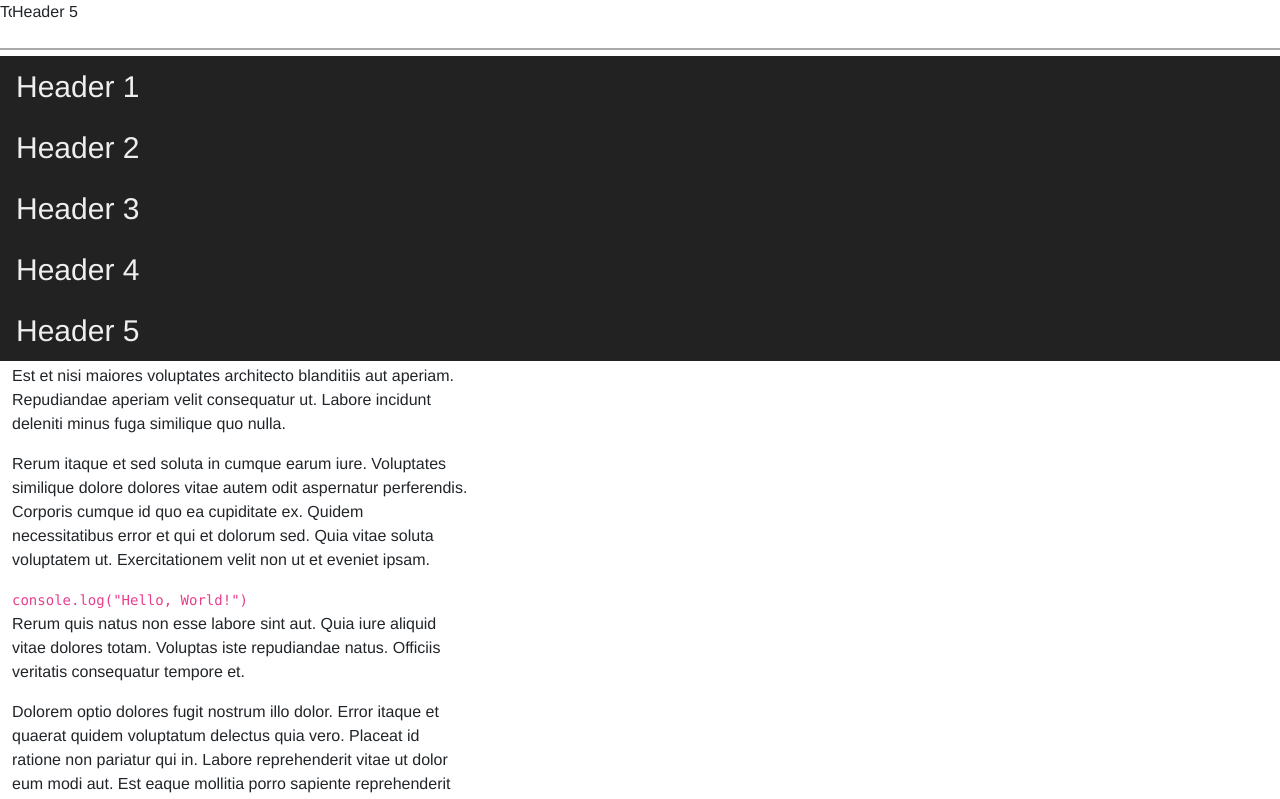
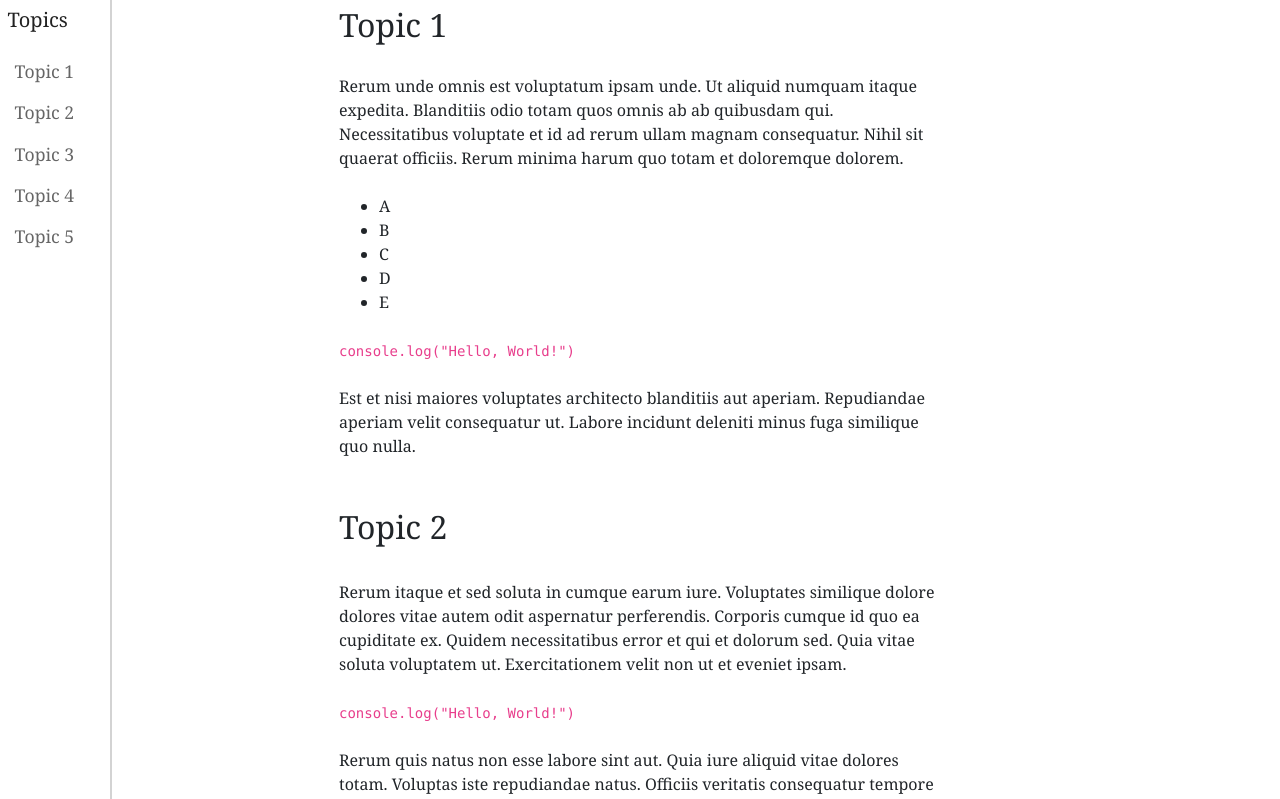
Before and after one commit to jameshbush/free_code_camp, a React (Create React App) app: page /00_responsive_web_design/03_technical_documentation in a window 1280 px wide. Shown: the top 799 px of the page. Built offline with nearby package versions, Linux system fonts and the light colour scheme.

Commit message:
Fixes React-ified technical documentation page

```diff
--- a/src/00_responsive_web_design/03_technical_documentation/TechnicalDocumentation.tsx
+++ b/src/00_responsive_web_design/03_technical_documentation/TechnicalDocumentation.tsx
@@ -1,31 +1,40 @@
 import React from "react";
+import { initializeTestRunner } from "../../utils/scripts/injectFCCTests";
 import "./styles.scss";
 
-function TechnicalDocumentation(props: any, state: any) {
+class TechnicalDocumentation extends React.Component {
+  componentDidMount = () => initializeTestRunner("technical-docs-page", "run");
+
+  render() {
     return (
-    <div>
-      <h1>Technical Documentation</h1>
+      <div className="flex-container">
+        <p id="test-info">(Page width must be {">"} 865px for tests to pass)</p>
+
+        <div id="Topic_0"></div>
         <nav id="navbar">
-        <header>Topic</header>
-        <a href="#Header_1" className="nav-link">
-          Header 1
+          <header>
+            <h5>Topics</h5>
+          </header>
+          <a href="#Topic_1" className="nav-link">
+            Topic 1
           </a>
-        <a href="#Header_2" className="nav-link">
-          Header 2
+          <a href="#Topic_2" className="nav-link">
+            Topic 2
           </a>
-        <a href="#Header_3" className="nav-link">
-          Header 3
+          <a href="#Topic_3" className="nav-link">
+            Topic 3
           </a>
-        <a href="#Header_4" className="nav-link">
-          Header 4
+          <a href="#Topic_4" className="nav-link">
+            Topic 4
           </a>
-        <a href="#Header_5" className="nav-link">
-          Header 5
+          <a href="#Topic_5" className="nav-link">
+            Topic 5
           </a>
         </nav>
         <main id="main-doc">
-        <section id="Header_1" className="main-section">
-          <header>Header 1</header>
+          <section id="Topic_1" className="main-section">
+            <header className="sub-header">Topic 1</header>
+
             <p className="lorem-ipsum">
               Rerum unde omnis est voluptatum ipsam unde. Ut aliquid numquam
               itaque expedita. Blanditiis odio totam quos omnis ab ab quibusdam
@@ -47,13 +56,14 @@ function TechnicalDocumentation(props: any, state: any) {
               minus fuga similique quo nulla.
             </p>
           </section>
-        <section id="Header_2" className="main-section">
-          <header>Header 2</header>
+          <section id="Topic_2" className="main-section">
+            <header className="sub-header">Topic 2</header>
+
             <p className="lorem-ipsum">
               Rerum itaque et sed soluta in cumque earum iure. Voluptates
               similique dolore dolores vitae autem odit aspernatur perferendis.
-            Corporis cumque id quo ea cupiditate ex. Quidem necessitatibus error
-            et qui et dolorum sed. Quia vitae soluta voluptatem ut.
+              Corporis cumque id quo ea cupiditate ex. Quidem necessitatibus
+              error et qui et dolorum sed. Quia vitae soluta voluptatem ut.
               Exercitationem velit non ut et eveniet ipsam.
             </p>
             <code>console.log("Hello, World!")</code>
@@ -63,93 +73,97 @@ function TechnicalDocumentation(props: any, state: any) {
               consequatur tempore et.
             </p>
           </section>
-        <section id="Header_3" className="main-section">
-          <header>Header 3</header>
+          <section id="Topic_3" className="main-section">
+            <header className="sub-header">Topic 3</header>
+
             <p className="lorem-ipsum">
               Dolorem optio dolores fugit nostrum illo dolor. Error itaque et
-            quaerat quidem voluptatum delectus quia vero. Placeat id ratione non
-            pariatur qui in. Labore reprehenderit vitae ut dolor eum modi aut.
-            Est eaque mollitia porro sapiente reprehenderit voluptatem deleniti.
+              quaerat quidem voluptatum delectus quia vero. Placeat id ratione
+              non pariatur qui in. Labore reprehenderit vitae ut dolor eum modi
+              aut. Est eaque mollitia porro sapiente reprehenderit voluptatem
+              deleniti.
             </p>
             <code>console.log("Hello, World!")</code>
             <p className="lorem-ipsum">
-            Proin vitae mauris justo. Fusce ac elementum est. Donec mattis lacus
-            lacus, quis egestas leo scelerisque nec. Quisque blandit volutpat
-            tincidunt. Integer tincidunt condimentum sem, eget gravida velit
-            ullamcorper eget. Donec vel augue at sem aliquam vulputate.
-            Vestibulum at magna semper nibh placerat venenatis. Curabitur
-            ultricies diam ut euismod congue. Duis porttitor nulla eros, id
-            vehicula enim varius ut. Duis tristique interdum nisi eu finibus.
-            Etiam efficitur posuere augue nec aliquet.
+              Proin vitae mauris justo. Fusce ac elementum est. Donec mattis
+              lacus lacus, quis egestas leo scelerisque nec. Quisque blandit
+              volutpat tincidunt. Integer tincidunt condimentum sem, eget
+              gravida velit ullamcorper eget. Donec vel augue at sem aliquam
+              vulputate. Vestibulum at magna semper nibh placerat venenatis.
+              Curabitur ultricies diam ut euismod congue. Duis porttitor nulla
+              eros, id vehicula enim varius ut. Duis tristique interdum nisi eu
+              finibus. Etiam efficitur posuere augue nec aliquet.
             </p>
           </section>
-        <section id="Header_4" className="main-section">
-          <header>Header 4</header>
+          <section id="Topic_4" className="main-section">
+            <header className="sub-header">Topic 4</header>
+
             <p className="lorem-ipsum">
               Aliquam porttitor felis quis risus vehicula, ut tempor augue
               suscipit. Pellentesque sit amet ex a quam mollis ultrices.
-            Pellentesque tempor interdum mauris, ut fermentum lacus sagittis in.
-            In et sodales tortor, interdum aliquam elit. Cras vitae ligula ac
-            risus condimentum auctor vehicula eleifend neque. Praesent vulputate
-            leo id ante finibus tempus. In tempus mi eget neque varius mollis.
-            Mauris id lacus consequat, bibendum ipsum eget, faucibus magna.
-            Donec feugiat diam ut dolor tincidunt, id commodo erat efficitur.
-            Aliquam euismod pharetra eros, ut efficitur dolor pellentesque
-            tincidunt. Donec vitae libero et risus porta ornare vitae non ex.
-            Praesent nec dictum ligula. Nam fringilla rutrum placerat. Nam nibh
-            risus, vulputate eu tempor et, venenatis eget nulla. Quisque posuere
-            lacus et lectus consequat fermentum.
+              Pellentesque tempor interdum mauris, ut fermentum lacus sagittis
+              in. In et sodales tortor, interdum aliquam elit. Cras vitae ligula
+              ac risus condimentum auctor vehicula eleifend neque. Praesent
+              vulputate leo id ante finibus tempus. In tempus mi eget neque
+              varius mollis. Mauris id lacus consequat, bibendum ipsum eget,
+              faucibus magna. Donec feugiat diam ut dolor tincidunt, id commodo
+              erat efficitur. Aliquam euismod pharetra eros, ut efficitur dolor
+              pellentesque tincidunt. Donec vitae libero et risus porta ornare
+              vitae non ex. Praesent nec dictum ligula. Nam fringilla rutrum
+              placerat. Nam nibh risus, vulputate eu tempor et, venenatis eget
+              nulla. Quisque posuere lacus et lectus consequat fermentum.
             </p>
             <code>console.log("Hello, World!")</code>
             <p className="lorem-ipsum">
               Phasellus metus enim, sollicitudin vel faucibus vitae, ullamcorper
-            quis tellus. Fusce a lectus sed leo finibus mollis. Cras ante velit,
-            dapibus ac ultricies ut, ullamcorper id arcu. Nullam egestas
-            condimentum maximus. Nam ac auctor purus. Ut sodales orci aliquet,
-            laoreet quam id, tempus diam. Fusce eget libero vulputate nisi
-            hendrerit hendrerit. Ut rhoncus urna tellus, sit amet convallis
-            nulla mattis et. Cras accumsan faucibus nibh, id tincidunt arcu
-            laoreet vitae. Etiam sit amet dui eros. Nam eu ipsum nec tortor
-            rhoncus congue. Nullam dictum et tortor sed efficitur.
+              quis tellus. Fusce a lectus sed leo finibus mollis. Cras ante
+              velit, dapibus ac ultricies ut, ullamcorper id arcu. Nullam
+              egestas condimentum maximus. Nam ac auctor purus. Ut sodales orci
+              aliquet, laoreet quam id, tempus diam. Fusce eget libero vulputate
+              nisi hendrerit hendrerit. Ut rhoncus urna tellus, sit amet
+              convallis nulla mattis et. Cras accumsan faucibus nibh, id
+              tincidunt arcu laoreet vitae. Etiam sit amet dui eros. Nam eu
+              ipsum nec tortor rhoncus congue. Nullam dictum et tortor sed
+              efficitur.
             </p>
           </section>
-        <section id="Header_5" className="main-section">
-          <header>Header 5</header>
+          <section id="Topic_5" className="main-section">
+            <header className="sub-header">Topic 5</header>
+
             <p className="lorem-ipsum">
               Phasellus at tortor arcu. Nam lorem lectus, hendrerit vel vehicula
-            in, semper et neque. Donec urna magna, suscipit in mattis sit amet,
-            bibendum convallis risus. Curabitur ullamcorper tristique ligula.
-            Suspendisse sit amet arcu at metus venenatis euismod. Curabitur
-            interdum massa arcu, ac mollis lectus tincidunt tempus. Etiam vitae
-            sapien rutrum, sagittis elit id, ultricies justo. Nulla eget elit ut
-            purus porta egestas sit amet eget tortor. Aliquam ut tellus id eros
-            accumsan posuere.
+              in, semper et neque. Donec urna magna, suscipit in mattis sit
+              amet, bibendum convallis risus. Curabitur ullamcorper tristique
+              ligula. Suspendisse sit amet arcu at metus venenatis euismod.
+              Curabitur interdum massa arcu, ac mollis lectus tincidunt tempus.
+              Etiam vitae sapien rutrum, sagittis elit id, ultricies justo.
+              Nulla eget elit ut purus porta egestas sit amet eget tortor.
+              Aliquam ut tellus id eros accumsan posuere.
             </p>
             <code>console.log("Hello, World!")</code>
             <p className="lorem-ipsum">
               Phasellus vestibulum sit amet est in rhoncus. Pellentesque auctor
               bibendum massa, vitae facilisis nulla mattis non. Vivamus mollis
-            euismod nisi, eget aliquam lacus suscipit vel. Pellentesque sagittis
-            metus sapien, vitae fermentum nulla lobortis et. Nam sit amet dictum
-            risus. Quisque sem orci, pellentesque non justo mollis, tincidunt
-            lacinia mi. Etiam lobortis, libero vitae tincidunt semper, quam
-            neque tincidunt felis, in commodo dui diam non augue. Cras gravida
-            quam sed orci molestie, a elementum neque ornare. Fusce fringilla
-            augue eu orci placerat, vel rhoncus neque finibus. Mauris vitae
-            ligula in est porta auctor at at tellus. Morbi arcu dui, malesuada
-            in iaculis sit amet, elementum ac orci. Morbi semper, sem vulputate
-            varius malesuada, nibh mi ornare felis, ut porttitor nisi libero
-            vitae nisi. Duis faucibus iaculis dui eu semper. Aenean sodales
-            turpis ante, in lobortis dui laoreet non. Mauris pulvinar quis mi
-            bibendum efficitur. Nulla iaculis consectetur erat, ac rutrum risus
-            interdum nec.
+              euismod nisi, eget aliquam lacus suscipit vel. Pellentesque
+              sagittis metus sapien, vitae fermentum nulla lobortis et. Nam sit
+              amet dictum risus. Quisque sem orci, pellentesque non justo
+              mollis, tincidunt lacinia mi. Etiam lobortis, libero vitae
+              tincidunt semper, quam neque tincidunt felis, in commodo dui diam
+              non augue. Cras gravida quam sed orci molestie, a elementum neque
+              ornare. Fusce fringilla augue eu orci placerat, vel rhoncus neque
+              finibus. Mauris vitae ligula in est porta auctor at at tellus.
+              Morbi arcu dui, malesuada in iaculis sit amet, elementum ac orci.
+              Morbi semper, sem vulputate varius malesuada, nibh mi ornare
+              felis, ut porttitor nisi libero vitae nisi. Duis faucibus iaculis
+              dui eu semper. Aenean sodales turpis ante, in lobortis dui laoreet
+              non. Mauris pulvinar quis mi bibendum efficitur. Nulla iaculis
+              consectetur erat, ac rutrum risus interdum nec.
             </p>
           </section>
         </main>
-      {/* <script src="../../../utils/scripts/takeMeHomeNavBar.js"></script>
-    <script src="https://cdn.freecodecamp.org/testable-projects-fcc/v1/bundle.js"></script> */}
       </div>
     );
   }
+}
 
 export { TechnicalDocumentation };
--- a/src/00_responsive_web_design/03_technical_documentation/styles.scss
+++ b/src/00_responsive_web_design/03_technical_documentation/styles.scss
@@ -1,15 +1,82 @@
+body {
+  margin: 0 !important;
+  font-family: LyonDisplay, Georgia, serif;
+}
+
 nav#navbar {
-    float: left;
-    width: 5em;
+  background: inherit !important;
+  position: fixed;
+  width: 7em !important;
+  height: 100%;
+  border-right: 0.6mm solid lightgray;
+
+  header {
+    position: static !important;
+    color: #222;
+    padding: 2mm;
+  }
+
+  .nav-link {
+    padding: 2mm;
+    font-size: 1.1em;
+    color: #666;
+    margin: 0 0 0 0.4em;
+
+    white-space: nowrap;
+    overflow: hidden;
+    text-overflow: ellipsis;
+  }
 }
 
 main#main-doc {
-    float: inline-start;
-    width: 30em;
+  margin: 0 0 0 6em;
+  padding: 0 2em 0 2em;
+  max-width: 666px;
+
+  #Topic_1 {
+    .sub-header {
+      margin: 0 !important;
+      padding-top: 1mm;
+    }
+  }
+
+  .main-section {
+    .sub-header {
+      margin: 1.5em 0 0 0 !important;
+      height: 50px !important;
+
+      position: static;
+      margin: 1cm 0 0.5cm 0;
+      font-size: 2em;
+      font-weight: 400;
+      line-height: 1.3em;
+    }
+
+    p,
+    code,
+    ul {
+      margin: 1.5em 0;
+    }
+  }
 }
 
-@media(max-width: 855.33px) {
-    main#main-doc {
-        margin-top: 10px;
-    }
+header {
+  border: none !important;
 }
+
+#test-info {
+  display: none;
+  float: right;
+}
+
+@media (min-width: 865px) {
+  main#main-doc {
+    margin: 0 auto;
+  }
+}
+
+@media (max-width: 865px) {
+  #test-info {
+    display: block;
+  }
+}
```
Lines whose indentation alone changed are shown as unchanged.
